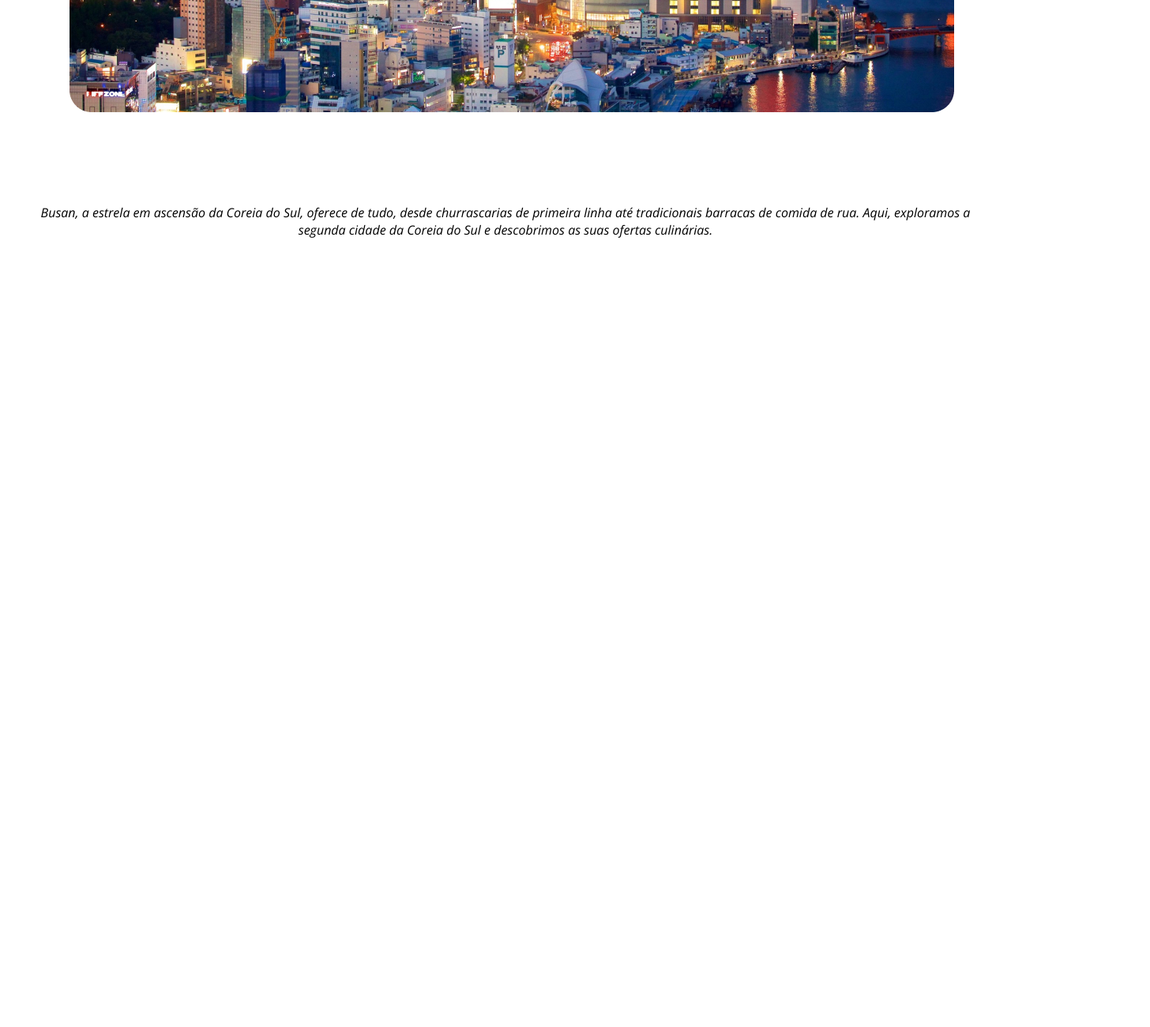
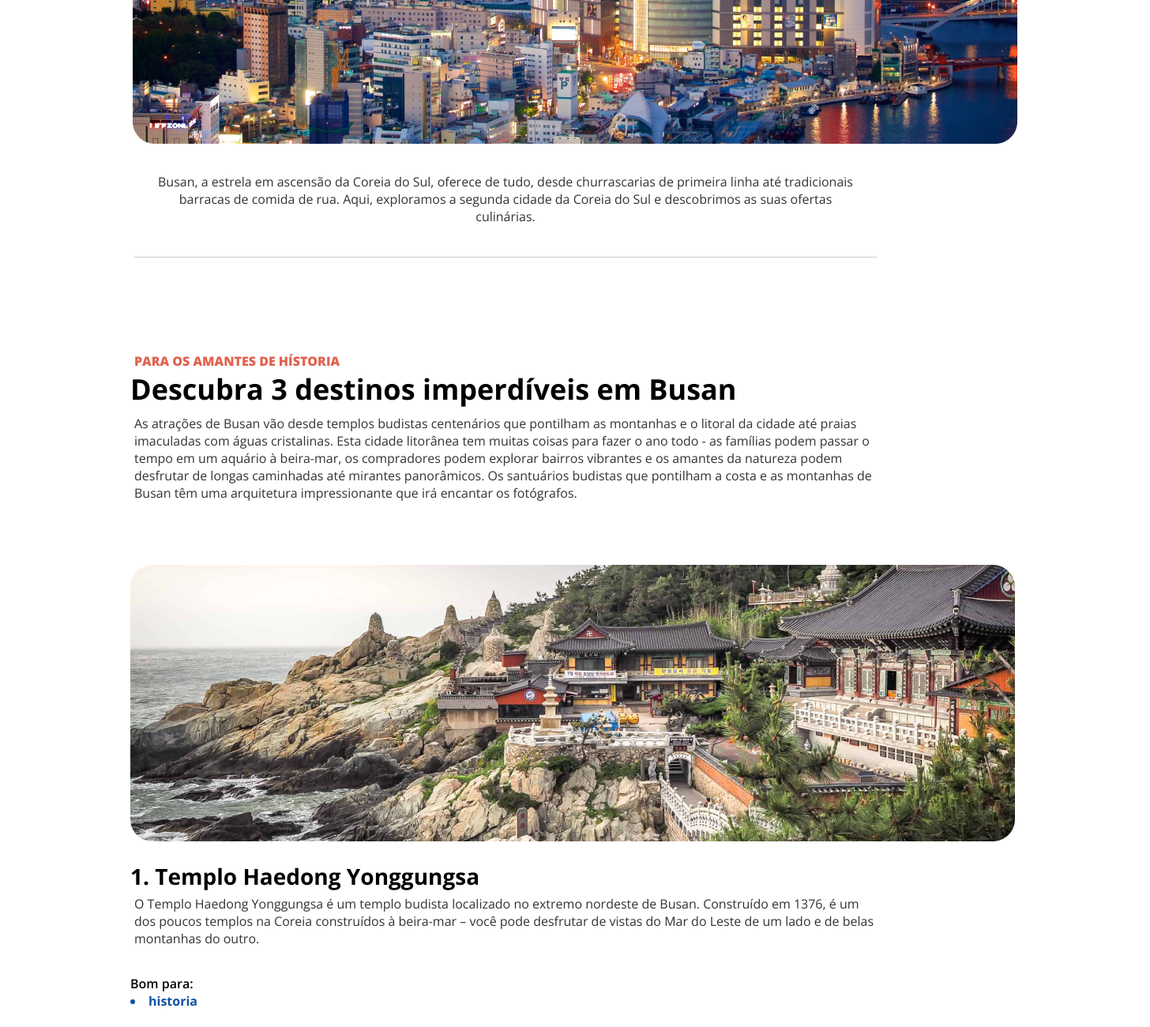
Before and after one commit to K4hsantos/Local-Turistico, a plain HTML site: page index.html in a window 1280 px wide. Shown: the part 757-2057 px from the top of the page at 79% size, 1456 px wide, since content can reach past the window. Before the commit the page ends 1083 px from the top, so only its background shows below. Drawn offline with nearby package versions, Linux system fonts and the light colour scheme; a web font is replaced by a local one.

Commit message:
adicionando o primeiro destino

```diff
--- a/index.html
+++ b/index.html
@@ -14,16 +14,44 @@
 <body>
 
   <section id="title-page">
+
     <span>SUA PRÓXIMA VIAGEM:</span>
+
     <h1>Conheça Busan</h1>
+
+    <img src="./assents/image.jpg" alt="">
+
+    <p>Busan, a estrela em ascensão da Coreia do Sul, oferece de tudo, desde churrascarias de primeira linha até tradicionais barracas de comida de rua. Aqui, exploramos a segunda cidade da Coreia do Sul e descobrimos as suas ofertas culinárias.</p>
+
+    <hr>
   </section>
 
 
-  <div>
-    <img src="./assents/image.jpg" alt="">
-    <p>Busan, a estrela em ascensão da Coreia do Sul, oferece de tudo, desde churrascarias de primeira linha até tradicionais barracas de comida de rua. Aqui, exploramos a segunda cidade da Coreia do Sul e descobrimos as suas ofertas culinárias.</p>
-  </div>
+  <section id="destino1">
 
+    <span>PARA OS AMANTES DE HÍSTORIA</span>
+
+    <h1>Descubra 3 destinos imperdíveis em Busan</h1>
+
+    <p>As atrações de Busan vão desde templos budistas centenários que pontilham as montanhas e o litoral da cidade até praias imaculadas com águas cristalinas. Esta cidade litorânea tem muitas coisas para fazer o ano todo - as famílias podem passar o tempo em um aquário à beira-mar, os compradores podem explorar bairros vibrantes e os amantes da natureza podem desfrutar de longas caminhadas até mirantes panorâmicos.
+      Os santuários budistas que pontilham a costa e as montanhas de Busan têm uma arquitetura impressionante que irá encantar os fotógrafos.</p>
+
+      <img src="./assents/templo-haedong.jpg" alt="">
+
+      <h3>1. Templo Haedong Yonggungsa </h3>
+
+      <p id="texto1"> O Templo Haedong Yonggungsa é um templo budista localizado no extremo nordeste de Busan. Construído em 1376, é um dos poucos templos na Coreia construídos à beira-mar – você pode desfrutar de vistas do Mar do Leste de um lado e de belas montanhas do outro.</p>
+
+      <ul>Bom para:
+      </ul>
+      <li>historia</li>
+
+    </section>
+
+    <section id="local1">
+
+      <img src="" alt="">
+    </section>
 
 </body>
 </html>
--- a/style.css
+++ b/style.css
@@ -2,46 +2,120 @@
   margin: 0px;
   padding: 0px;
   box-sizing: border-box;
+  font-family: "Open Sans", system-ui;
+  font-optical-sizing: auto;
 }
 
 /* title page */
 
 #title-page span{
   position: relative;
-  margin: 40px;
+  margin-left: 130px;
   padding: 40px;
-  top: 135px;
-  left: 10px;
+  top: 165px;
   color: #E1624F;
   font-size: 16px;
-  font-family: "Open Sans", sans-serif;
-  font-optical-sizing: auto;
+  font-weight: 900; /* Máximo de espessura para o texto */
 }
 
 #title-page h1{
   position: relative;
+  margin-left: 130px;
   padding: 40px;
-  top: 100px;
-  left: 50px;
+  top: 130px;
   font-size: 36px;
-  font-family: "Open Sans", sans-serif;
-  font-optical-sizing: auto;
+
 }
 
-/* description + image */
 
-div img{
+#title-page img{
   margin: 80px;
-  padding: 8px;
+  padding: 88px;
+  margin-bottom: 24px;
+  margin-top: 40px;
 }
 
-div p{
+#title-page p{
+  margin-right: 200px;
+  margin-left: 200px;
+  bottom: 80px;
   position: relative;
-  bottom: 0px;
+  text-align: center;
+  color: #333333;
+  margin-bottom: 40px;
+}
+
+hr {
+  position: relative;
+  border: none; /* Remove a borda padrão */
+  height: 1px; /* Define a altura da linha */
+  background-color: #ccc; /* Define a cor da linha */
+  margin: 20px 170px; /* Define o espaçamento ao redor da linha */
+  bottom: 80px;
+  margin-bottom: 40px;
+}
+
+
+/* lista de lugar */
+
+#destino1 span{
+  position: relative;
+  margin-top: 64px;
+  margin-left: 130px;
+  padding: 40px;
+  color: #E1624F;
   font-size: 16px;
-  font-style: italic;
-  padding: 24px;
-  font-family: "Open Sans", sans-serif;
-  font-optical-sizing: auto;
-  text-align: center;
+  font-weight: 900; /* Máximo de espessura para o texto */
 }
+
+#destino1 h1{
+  position: relative;
+  margin-left: 165px;
+  font-size: 36px;
+  margin-bottom: 8px;
+}
+
+#destino1 p{
+margin-left: 170px;
+margin-right: 170px;
+font-size: 16px;
+color: #333333;
+}
+
+#destino1 img{
+  margin: 80px;
+  padding: 40px;
+  margin-top: 40px;
+  margin-bottom: 20px;
+  margin-left: 125px;
+}
+
+#destino1 h3{
+  position: relative;
+  bottom: 40px;
+  margin-left: 165px;
+  margin-right: 130px;
+  font-size: 28px;
+}
+
+#texto1{
+  position: relative;
+  margin-left: 165px;
+  margin-right: 130px;
+  bottom: 35px;
+}
+
+#destino1 ul{
+  position: relative;
+  margin-left: 165px;
+  margin-right: 130px;
+  font-weight: 600; /* Máximo de espessura para o texto */
+}
+
+#destino1 li{
+  position: relative;
+  margin-left: 165px;
+  margin-right: 130px;
+  color: #0C51A7;
+  font-weight: 700; /* Máximo de espessura para o texto */
+}
```
Also changed, not shown: assents/parque-yongdusan.jpg (added), assents/templo-beomeo.jpg (added), assents/templo-haedong.jpg (added).
